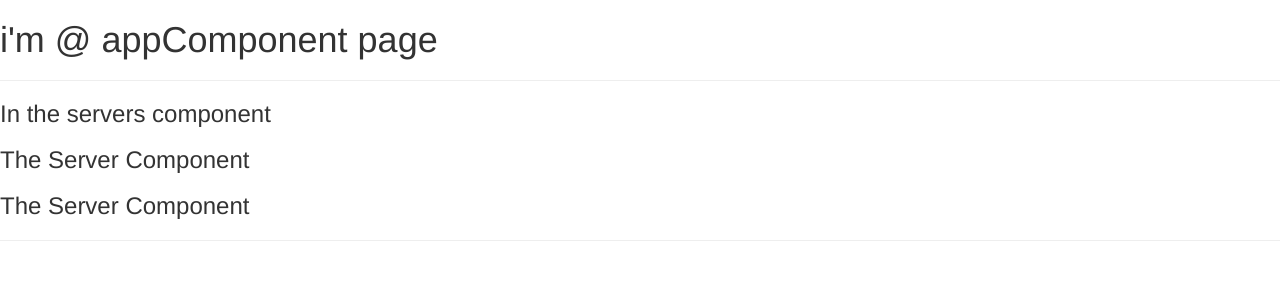
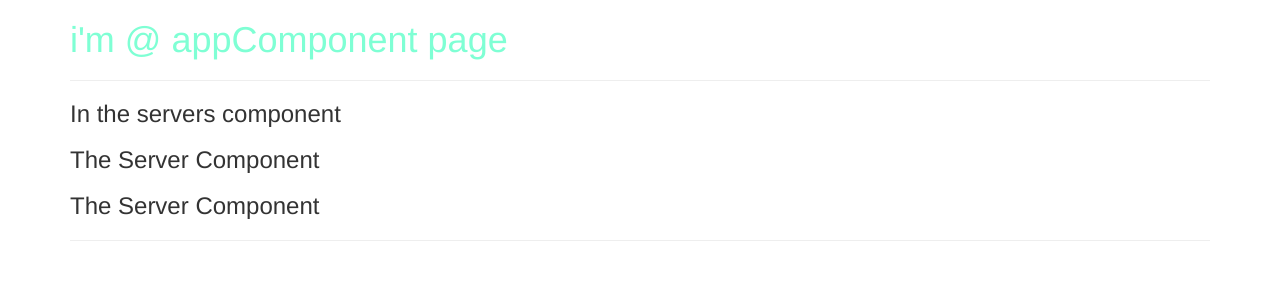
Before and after one commit to thomasbititude/udemyangular2022, an Angular app: page / in a window 1280 px wide. Shown: the top 300 px of the page. Built offline with nearby package versions, Linux system fonts and the light colour scheme.

Commit message:
adding some styles to appcomponent

```diff
--- a/src/app/app.component.css
+++ b/src/app/app.component.css
@@ -0,0 +1,3 @@
+h1{
+    color: aquamarine;
+}
--- a/src/app/app.component.html
+++ b/src/app/app.component.html
@@ -1,3 +1,10 @@
-<h1>i'm @ appComponent page</h1>
-<hr>
-<app-servers></app-servers>
+
+<div class="container">
+    <div class="row">
+        <div class="col-xs-12">
+            <h1>i'm @ appComponent page</h1>
+            <hr>
+            <app-servers></app-servers>
+        </div>
+    </div>
+</div>
```
